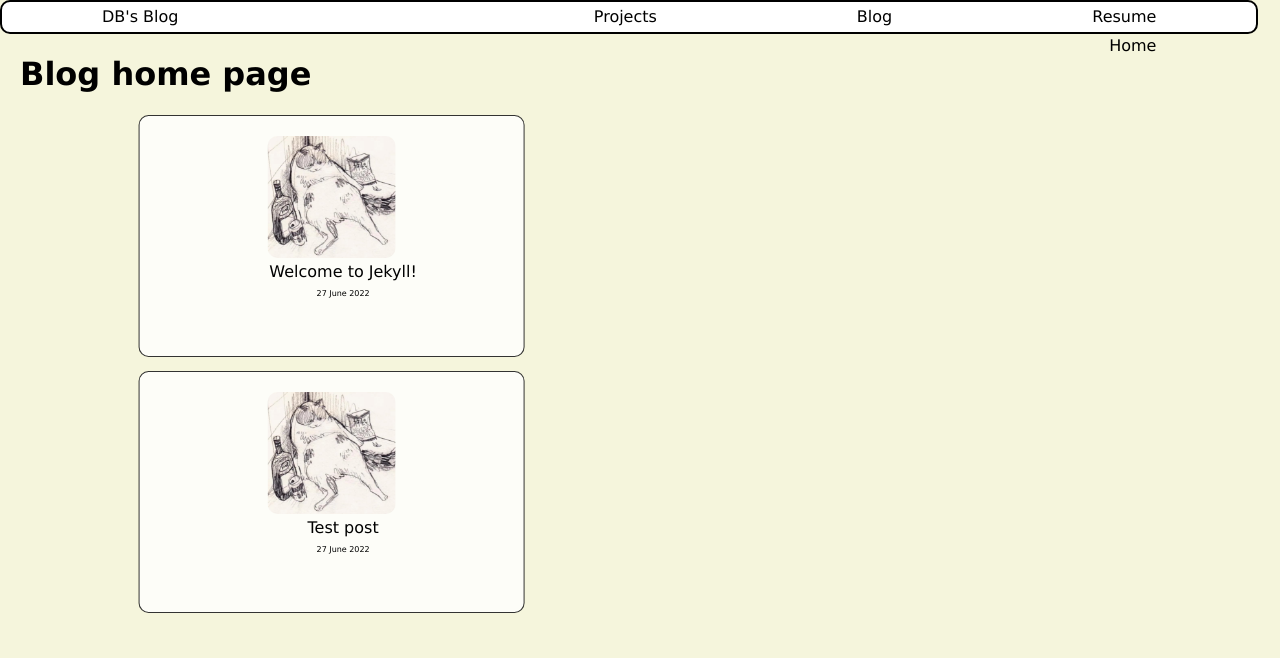
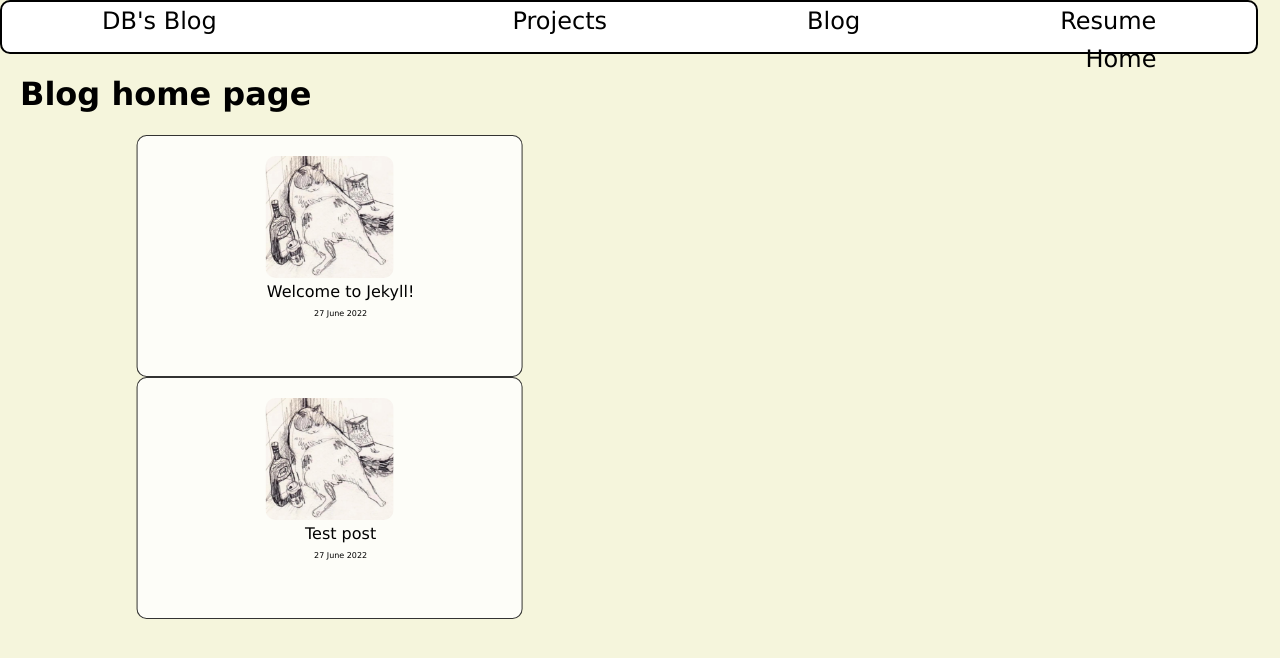
Before and after one commit to Dinhbaon/Dinhbaon.github.io, a Jekyll site: the page built from blog.markdown, in a window 1280 px wide and 900 px high. Shown: the top 658 px of the window. Built offline with Jekyll 4.4.1, drawn with Linux system fonts in a browser that asks for light colours.

Commit message:
made navbar bigger

```diff
--- a/_layouts/post.html
+++ b/_layouts/post.html
@@ -21,12 +21,8 @@
 
         </ul>
         <div id="post-header">
-            <div class="projects">
-                <div class="grid-item"></div>
-                <div class="grid-item"></div>
-                <div class="captions"><h1>{{page.title}}</h1><p style="font-size: 1rem;"> {{ site.time | date_to_long_string }}</p>   </div>
-            </div>
 
+            <h1>{{page.title}}</h1>
             <p style="font-size: 1rem;"> {{ site.time | date_to_long_string }}</p>
         </div>
             <div style="width:95vw; margin: auto; height: 1px; border: solid 1px"> </div>
--- a/style.css
+++ b/style.css
@@ -36,7 +36,7 @@ body {
 
 .nav-bar{
     position: sticky;
-    height: 30px;
+    height: 50px;
     width: 98vw;
     border-radius: 10px;
     border: 2px solid black;
@@ -53,6 +53,7 @@ ul.nav-bar li{
     float: right;
     display: inline-block;
     padding: 5px 100px;
+    font-size: 1.5rem;
 }
 
 .arrow-down {
@@ -174,7 +175,7 @@ li a{
 .blog-grid{
     display: grid;
     grid-template-columns: repeat(2, minmax(30vw, 1fr));
-    grid-template-rows: repeat(auto-fit, minmax(20vw, 1fr));
+    column-gap: 10px;
     justify-items: center;
 }
 
```
